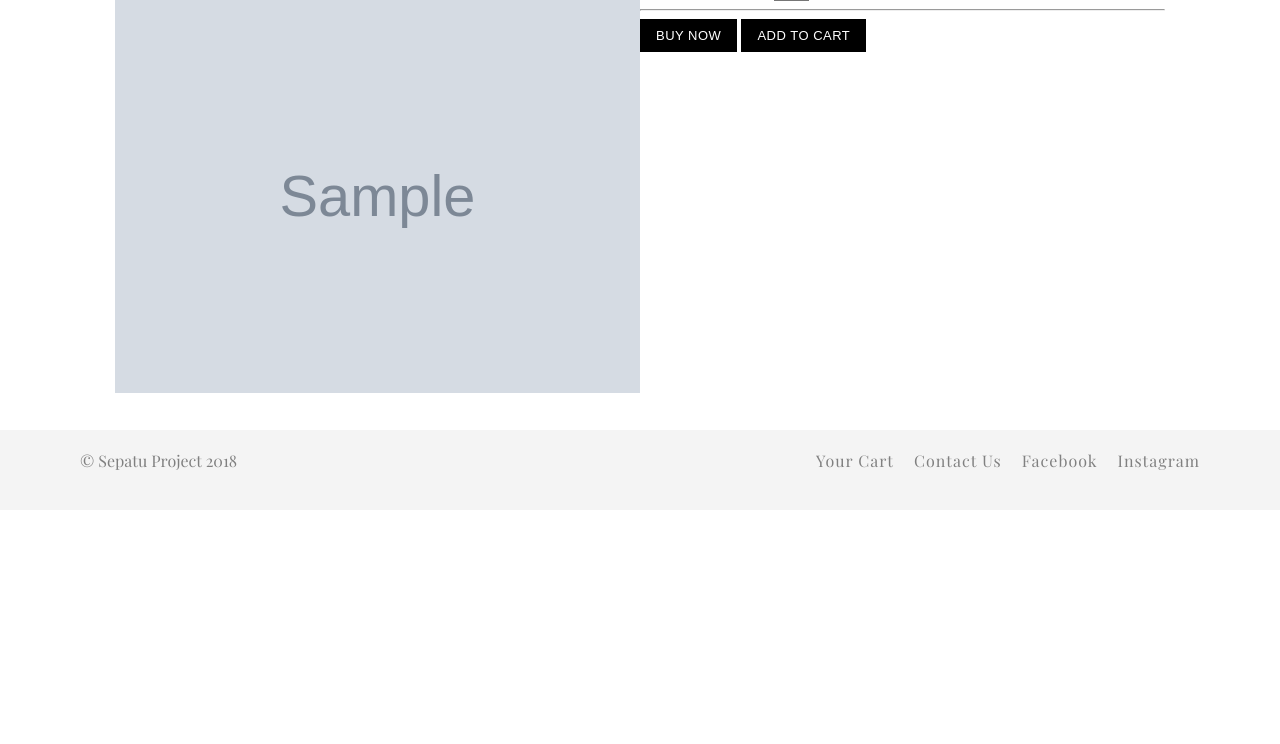
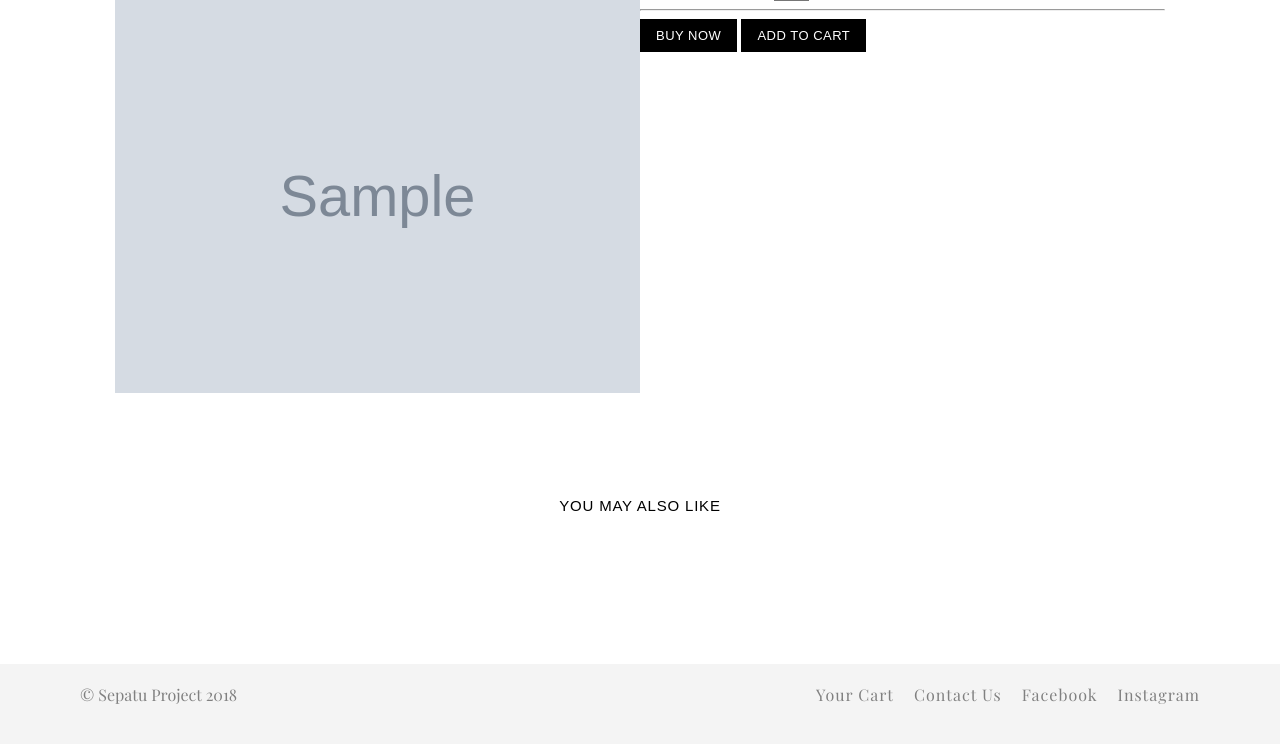
Before and after one commit to ricoardiya/EE4717, a PHP site: page /men-shoe/index.php?productID=1 in a window 1280 px wide. Shown: the part 370-1114 px from the top of the page. Before the commit the page ends 840 px from the top, so only its background shows below. Run offline with PHP 8.4, Linux system fonts and the light colour scheme; tables that the repository leaves empty hold one stand-in row (values such as "Sample post"); grey boxes marked "Sample" are stand-in pictures; some web fonts are replaced.

Commit message:
Add recommendation for men shoes

```diff
--- a/men-shoe/index.php
+++ b/men-shoe/index.php
@@ -98,6 +98,38 @@
             <button type="submit" class="btn-addcart">ADD TO CART</button>
           </div>
         </div>
+        <div class="row recommendation-wrapper">
+          <div class="recommendation-header">
+            YOU MAY ALSO LIKE
+          </div>
+          <div class="row recommendation">
+            <?php
+              $recommendation_query = "SELECT * from products WHERE gender = 'M' AND NOT id = " . $product_row['id'] . " ORDER BY RAND() LIMIT 4";
+              $recommendation_result = mysqli_query($conn, $recommendation_query);
+              if (mysqli_num_rows($recommendation_result) > 0) {
+                while($recommendation_row = mysqli_fetch_assoc($recommendation_result)){
+                  $picture_query = "SELECT * FROM pictures WHERE productID = ". $recommendation_row['id'] . "";
+                  $picture_result = mysqli_query($conn, $picture_query);
+                  if (mysqli_num_rows($picture_result)) {
+                    $picture_row = mysqli_fetch_assoc($picture_result);
+                    echo '
+                      <div class="col-3">
+                        <div class="card">
+                          <img src="../'. $picture_row['pictureURL'] .'" alt="shoes" style="width:100%">
+                          <div>
+                            <form method="get" action="../men-shoe">
+                              <input type="hidden" id="productId" name="productID" value=' . $recommendation_row['id'] . '>
+                              <button type="submit" class="btn-shoename">' . ucwords($recommendation_row['name']) . '</button>
+                            </form>
+                          </div>
+                        </div>
+                      </div>';
+                  }
+                }
+              }
+            ?>
+          </div>
+        </div>
       </div>
     </div>
     <?php include  '../common/footer.php'?>
--- a/men-shoe/men-shoe.css
+++ b/men-shoe/men-shoe.css
@@ -34,6 +34,53 @@
   font-family: "Montserrat", sans-serif;
 }
 
+.recommendation-wrapper {
+  margin-top: 100px;
+  margin-bottom: 100px;
+}
+
+.recommendation-header {
+  width: 100%;
+  font-size: 15px;
+  letter-spacing: 0.8px;
+  font-family: "Montserrat", sans-serif;
+  text-align: center;
+  margin-bottom: 50px;
+}
+
+.recommendation {
+  padding-left: 100px;
+  padding-right: 100px;
+}
+
+.card {
+  border: 1.3px solid #f4f4f4;
+  transition: 0.3s;
+  justify-content: space-between;
+  margin: 5px;
+  padding: 20px;
+  text-align: center;
+}
+
+.card:hover {
+  border: 1.3px solid #d6d6d6;
+}
+
+.btn-shoename {
+  background: none !important;
+  border: none;
+  padding: 0 !important;
+  font-family: "Montserrat", sans-serif;
+  font-weight: 300;
+  letter-spacing: 0.5px;
+  color: black;
+  cursor: pointer;
+}
+
+.btn-shoename:hover {
+  text-decoration: underline;
+}
+
 .btn-addcart {
   font-family: "Montserrat", sans-serif;
   letter-spacing: 0.5px;
```
